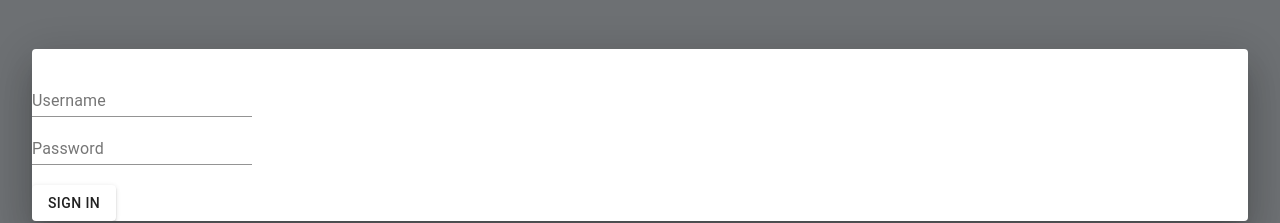
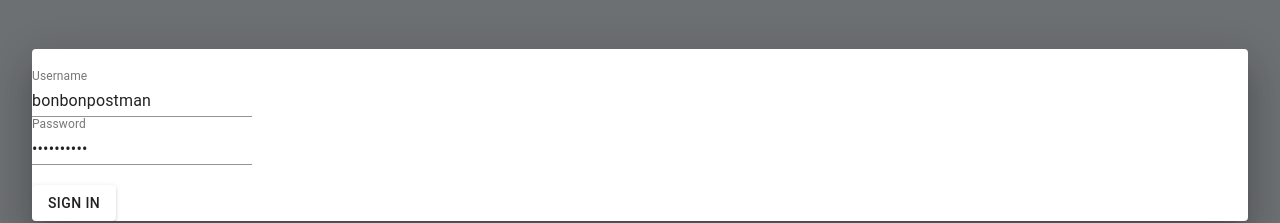
Before and after one commit to nsittee/my-forum, a React (Create React App) app in the folder react-front-end/: page /r/1 in a window 1280 px wide. Shown: the part 265-488 px from the top of the page. Built offline with nearby package versions, Linux system fonts and the light colour scheme; no server answers.

Commit message:
Add json to the body for login button

```diff
--- a/react-front-end/src/components/Layout/Login.js
+++ b/react-front-end/src/components/Layout/Login.js
@@ -6,8 +6,8 @@ import AuthContext from '../../context/auth-context'
 import UiContext from '../../context/ui-context'
 
 const Login = (props) => {
-  const [username, setUsername] = useState('')
-  const [password, setPassword] = useState('')
+  const [username, setUsername] = useState('bonbonpostman')
+  const [password, setPassword] = useState('passwordXD')
 
   const context = useContext(AuthContext)
   const { signIn, setSignIn } = useContext(UiContext)
@@ -49,9 +49,17 @@ const Login = (props) => {
   )
 }
 
-const submitLogin = (event, un, pwd) => {
-  console.log(`Submit info is ${un} with ${pwd}`)
+const submitLogin = (event, username, password) => {
+  console.log(`Submit info is ${username} with ${password}`)
+  const data = {
+    username: username,
+    password: password
+  }
   const url = 'http://localhost:5000/api/users/signin'
-  Axios.post(url)
+  Axios.post(url, data).then(res => {
+    console.log(res)
+  }).catch(err => {
+    console.log(err)
+  })
 }
 export default Login;
```
